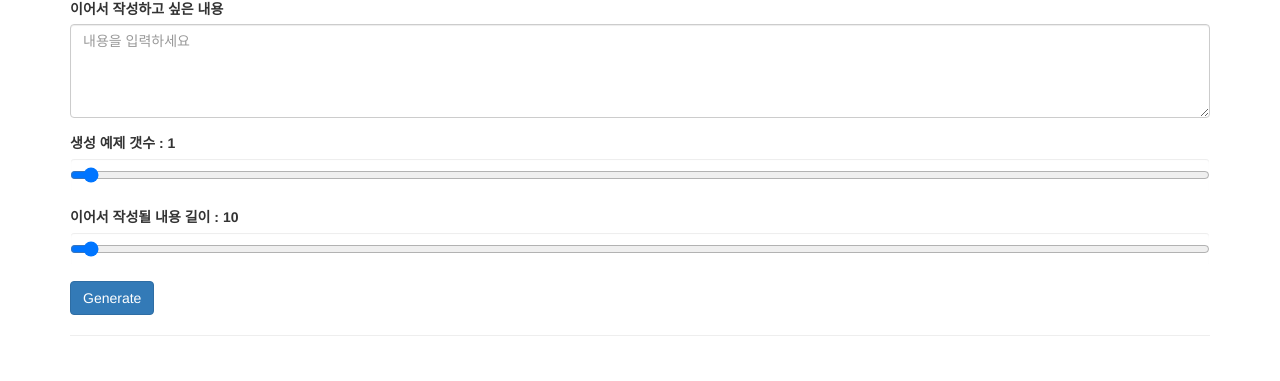
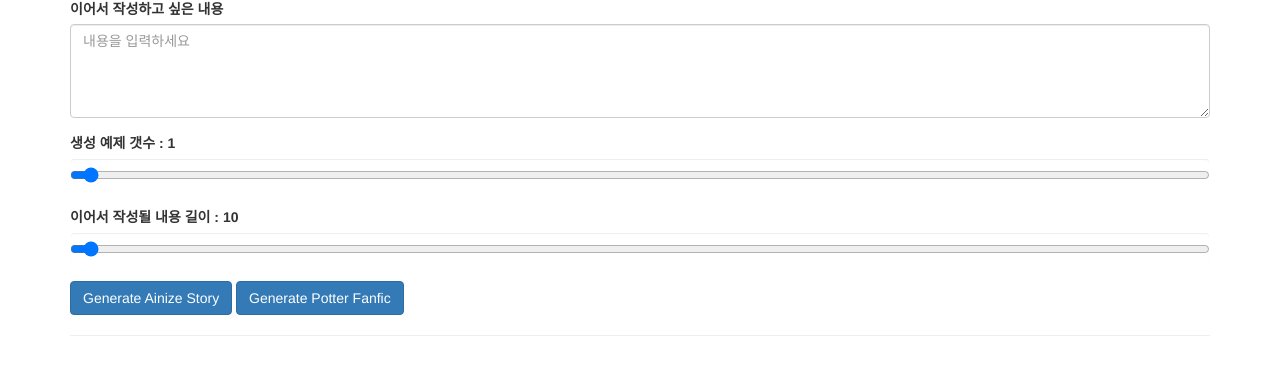
Before and after one commit to dev2l0per/story-generator, a Flask app: page / in a window 1280 px wide. Shown: the part 72-453 px from the top of the page. Run offline with Flask 2, Linux system fonts and the light colour scheme; some libraries are stand-ins or nearby versions.

Commit message:
[ADD] Potter Fanfiction

```diff
--- a/app.py
+++ b/app.py
@@ -1,12 +1,51 @@
+from transformers import AutoTokenizer, AutoModelWithLMHead, pipeline
+import torch
 import requests
 import json
 from flask import (
   Flask, request, Response, render_template
 )
+
 app = Flask(__name__)
 
-API_URL = "https://feature-add-torch-serve-gpt-2-server-gkswjdzz.endpoint.ainize.ai"
-API_URL_PARAM = "/infer/gpt2_story"
+tokenizer = AutoTokenizer.from_pretrained("ceostroff/harry-potter-gpt2-fanfiction")
+model = AutoModelWithLMHead.from_pretrained("ceostroff/harry-potter-gpt2-fanfiction", pad_token_id=tokenizer.eos_token_id)
+text_generation = pipeline("text-generation", model=model, tokenizer=tokenizer)
+
+device = torch.device('cuda' if torch.cuda.is_available() else 'cpu')
+model.to(device)
+
+AINIZE_STORY_GEN_URL = "https://feature-add-torch-serve-gpt-2-server-gkswjdzz.endpoint.ainize.ai"
+AINIZE_STORY_GEN_URL_PARAM = "/infer/gpt2_story"
+
+def generate(text, num_samples, length):
+  try:
+    text = text.strip()
+    result = dict()
+    result_list = text_generation(text, max_length=length, do_sample=True, num_return_sequences = num_samples)
+    for idx, item in enumerate(result_list):
+      result[idx] = item['generated_text']
+
+    return result
+  except Exception as e:
+    raise Exception("Error")
+
+@app.route("/gen-potter-fanfic", methods=['POST'])
+def generate_porter_fanfiction():
+  try:
+    print(request.form)
+    text = request.form['text']
+    num_samples = request.form['num_samples']
+    length = request.form['length']
+  except Exception:
+    return Response("Empty Field", status=400)
+
+  try:
+    result = generate(text, int(num_samples), int(length))
+
+    return result
+  except Exception:
+    return Response("API Server Error", status = 500)
 
 @app.route("/gen-story", methods=['POST'])
 def generate_story():
@@ -18,7 +57,7 @@ def generate_story():
   except Exception:
     return Response("Empty Field", status=400)
 
-  url = API_URL + API_URL_PARAM
+  url = AINIZE_STORY_GEN_URL + AINIZE_STORY_GEN_URL_PARAM
   headers = {
     "accept": "*/*",
     "Content-Type": "application/json",
--- a/templates/index.html
+++ b/templates/index.html
@@ -31,7 +31,8 @@
                 <label for="length">이어서 작성될 내용 길이 : <span id="lengthValue">10</span></label>
                 <input type="range" class="form-control" name="length" id="length" min="10" max="300" value="10">
             </div>
-            <input type="button" id="submit" class="btn btn-primary" value="Generate"></button>
+            <input type="button" id="gen-story" class="btn btn-primary submit" value="Generate Ainize Story"></button>
+            <input type="button" id="gen-potter-fanfic" class="btn btn-primary submit" value="Generate Potter Fanfic"></button>
         </form>
         <hr>
         <ul class="list-group result">
@@ -52,9 +53,9 @@
     </script>
     <script>
         $(document).ready(() => {
-            $('#submit').click(() => {
+            $('.submit').click((e) => {
                 $.ajax({
-                    url: "/gen-story",
+                    url: `/${e.target.id}`,
                     type: 'POST',
                     enctype: 'multipart/form-data',
                     data: $('#generator').serialize(),
```
Also changed, not shown: requirements.txt (+15 -0 lines), 1 other file.
